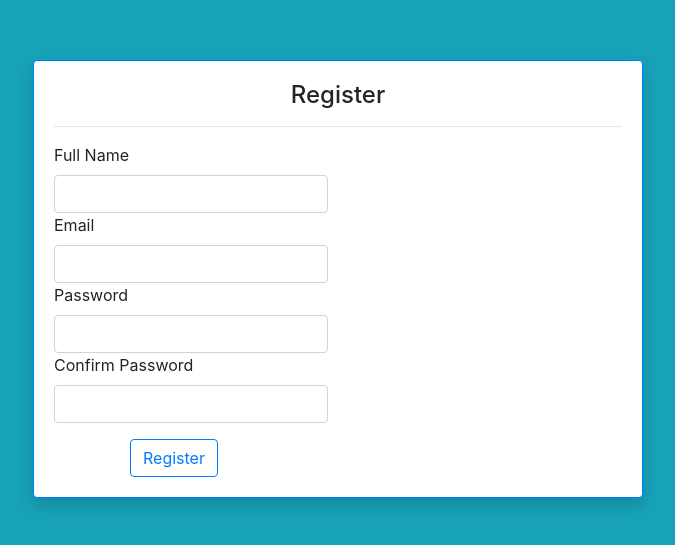
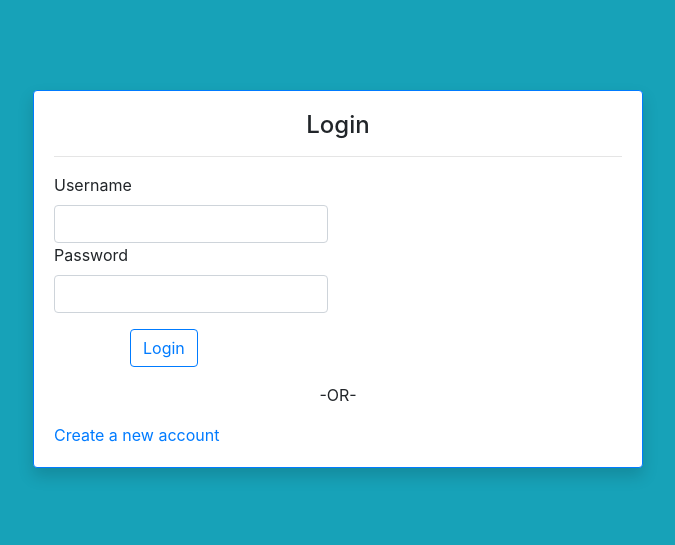
Before and after one commit to hamzan47/term-mean-app-frontend, an Angular app in the folder project/: page / in a window 1280 px wide. Shown: the part 121-666 px from the top of the page, without its empty margins (302-977 px from the left). Built offline with nearby package versions, Linux system fonts and the light colour scheme.

Commit message:
router updated

```diff
--- a/project/src/app/app.component.html
+++ b/project/src/app/app.component.html
@@ -1,3 +1,3 @@
 <div class="container-fluid">
-    <app-signup></app-signup>
+    <router-outlet></router-outlet>
 </div>
```
